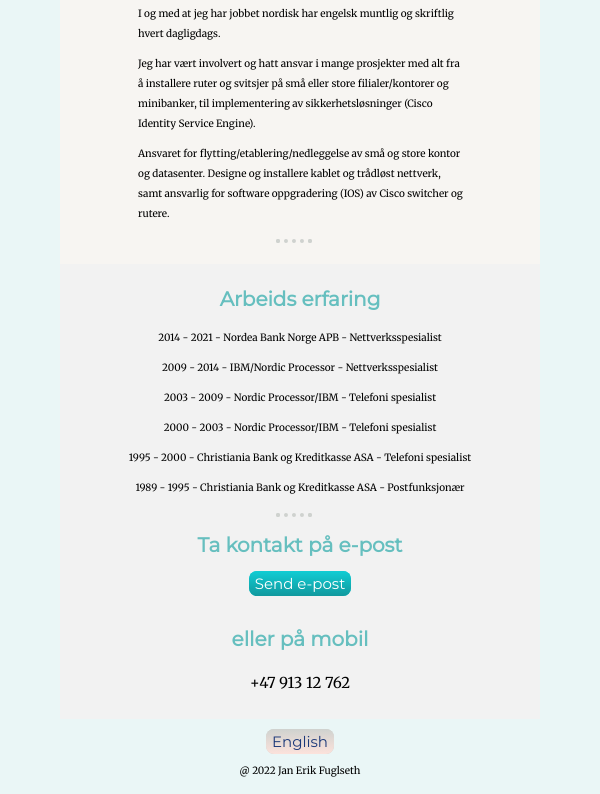
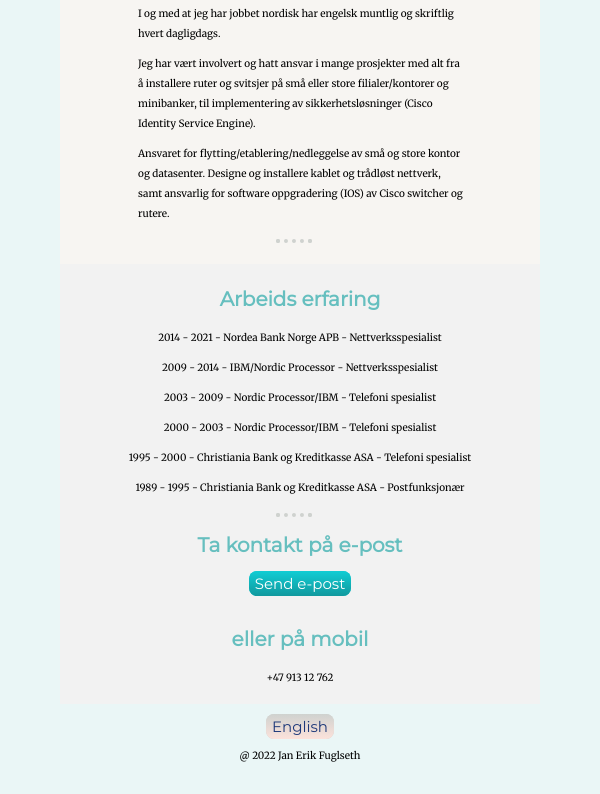
Before and after one commit to jefugl/mobile, a plain HTML site: page index.html in a window 600 px wide. Shown: the part 696-1490 px from the top of the page. Drawn offline with Linux system fonts and the light colour scheme.

Commit message:
Update styles.css

```diff
--- a/styles.css
+++ b/styles.css
@@ -169,14 +169,14 @@ hr {
 
 /*If screen size is more than 600px wide, set the front-size of <p and .work-experience> to 20px*/
 @media screen and (min-width: 600px) {
-  p, .work-experience {
+  p, .work-experience,.mobil {
     font-size: 20px;
   }
 }
 
 /*If screen size is 600px wide, or less, set the front-size of <and .work-experience> to 10px<*/
 @media screen and (max-width: 600px) {
-  p, .work-experience {
+  p, .work-experience, .mobil {
     font-size: 10px;
   }
 }
```
